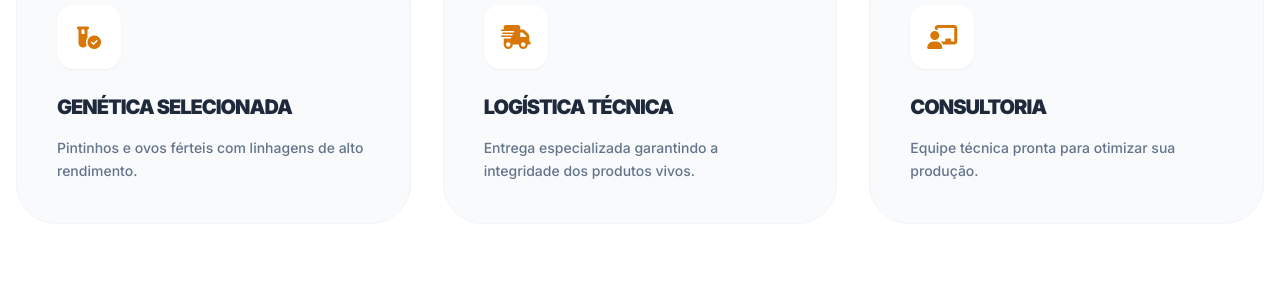
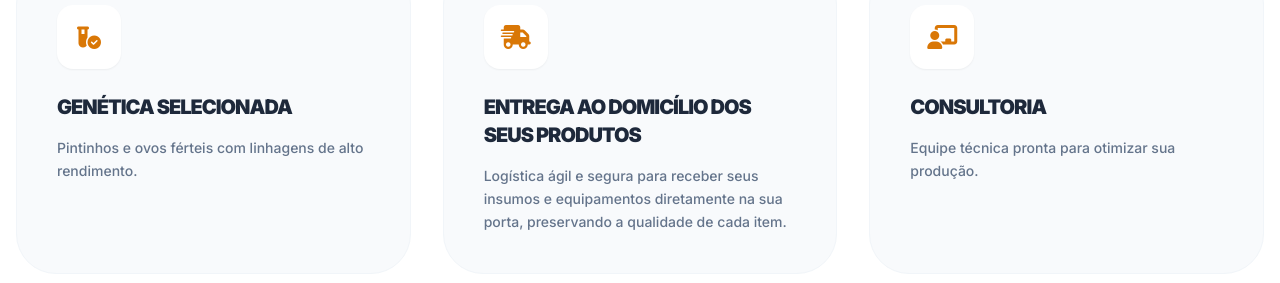
Before and after one commit to artereporterg-eng/BastosOvos, a React (Vite) app: page / in a window 1280 px wide. Shown: the part 1020-1303 px from the top of the page. Built offline with nearby package versions, Linux system fonts and the light colour scheme.

Commit message:
feat: Refine service description for home delivery
Update the description for the "Logística Técnica" service to accurately reflect its new focus on home delivery of products and equipment, emphasizing speed, security, and quality preservation.

```diff
--- a/App.tsx
+++ b/App.tsx
@@ -311,7 +311,7 @@ const App: React.FC = () => {
                 <div className="grid grid-cols-1 md:grid-cols-3 gap-8">
                   {[
                     { icon: "fa-vial-circle-check", title: "Genética Selecionada", desc: "Pintinhos e ovos férteis com linhagens de alto rendimento." },
-                    { icon: "fa-truck-fast", title: "Logística Técnica", desc: "Entrega especializada garantindo a integridade dos produtos vivos." },
+                    { icon: "fa-truck-fast", title: "Entrega ao domicílio dos seus produtos", desc: "Logística ágil e segura para receber seus insumos e equipamentos diretamente na sua porta, preservando a qualidade de cada item." },
                     { icon: "fa-chalkboard-user", title: "Consultoria", desc: "Equipe técnica pronta para otimizar sua produção." }
                   ].map((s, i) => (
                     <div key={i} className="p-10 rounded-[2.5rem] bg-slate-50 border border-slate-100 hover:border-amber-200 hover:shadow-2xl transition-all group text-left">
@@ -332,7 +332,7 @@ const App: React.FC = () => {
                   <p className="text-slate-600 leading-relaxed font-medium">Localizada em Huambo, a Quinta dos Ovos une o carinho do campo com a precisão da tecnologia moderna para alimentar o país.</p>
                 </div>
                 <div className="flex-1 relative">
-                  <img src="https://images.unsplash.com/photo-1590483736622-39da8caf3501?q=80&w=800" className="w-full aspect-[4/5] rounded-[3rem] object-cover shadow-2xl rotate-2" alt="Fazenda" />
+                  <img src="https://images.unsplash.com/photo-1598965402089-897ce52e8355?q=80&w=800" className="w-full aspect-[4/5] rounded-[3rem] object-cover shadow-2xl rotate-2" alt="Granja Quinta dos Ovos" />
                 </div>
               </div>
             </section>
```
